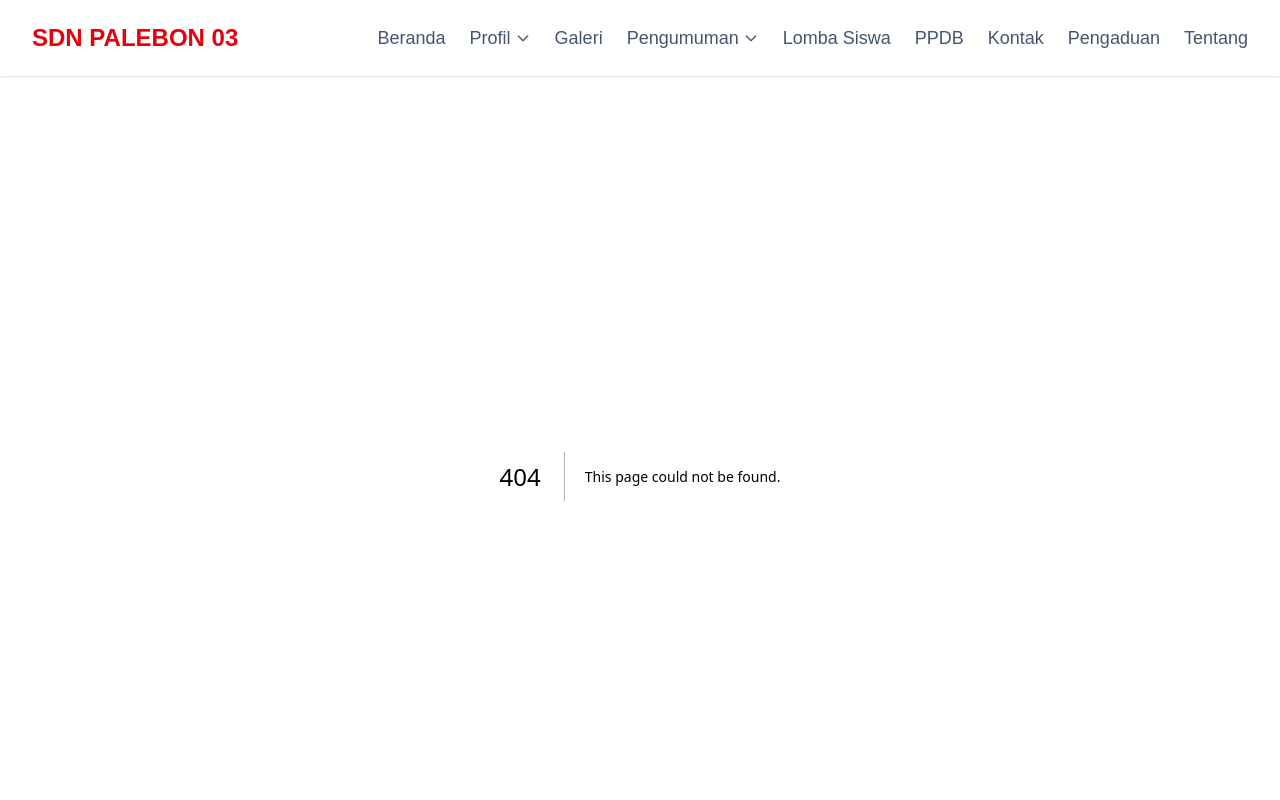
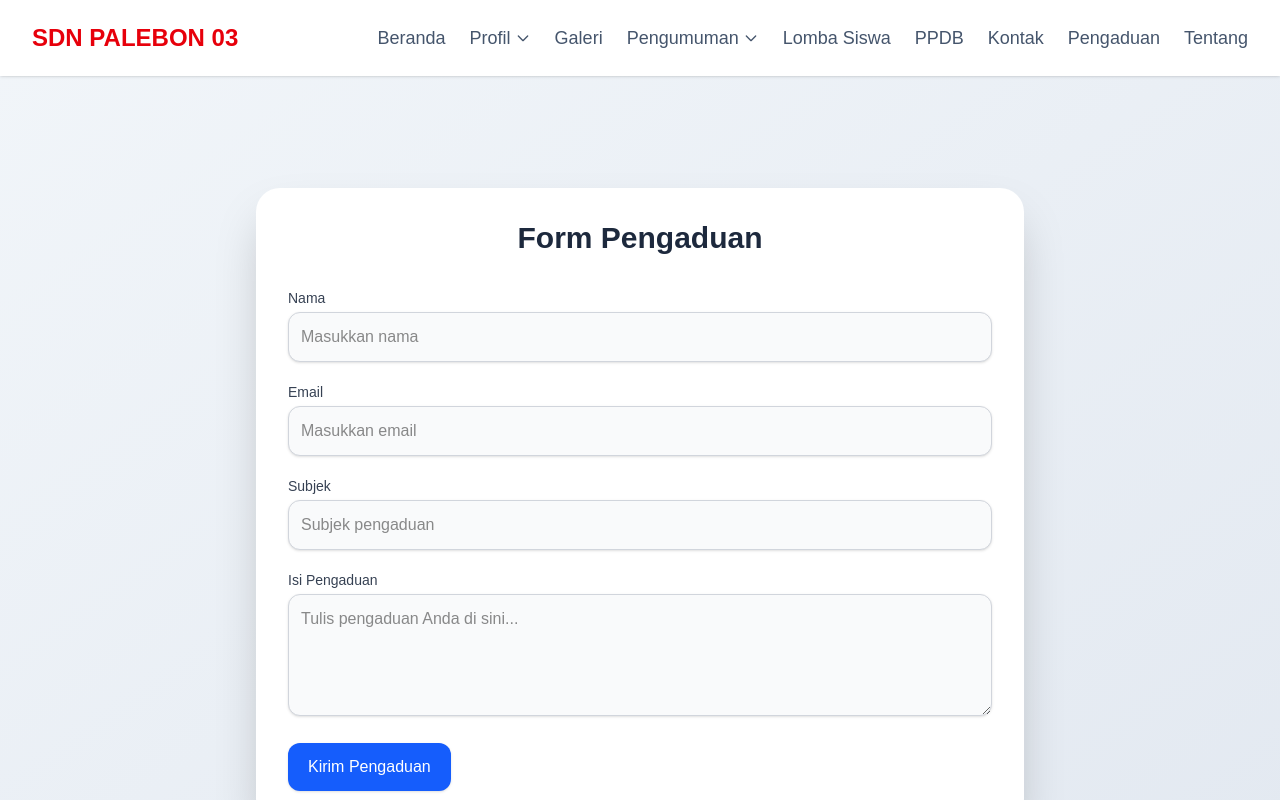
Before and after one commit to ardian56/SD-Palebon-03, a Next.js app: page /pengaduan in a window 1280 px wide. Before the commit this address had no page. Shown: the top 800 px of the page. Built offline with nearby package versions, Linux system fonts and the light colour scheme; no server answers; the database is empty.

Commit message:
add pengaduan

```diff
--- a/app/berita/page.jsx
+++ b/app/berita/page.jsx
@@ -41,7 +41,7 @@ const Berita = () => {
             key={item.id}
             className="flex flex-col md:flex-row md:w-[48%] bg-white border border-gray-200 rounded-lg shadow-sm hover:bg-gray-100 transition"
           >
-            <div className="relative w-full h-48 md:w-48 md:h-auto md:min-h-[200px]">
+            <div className="relative w-full h-48 sm:w-48% sm:h-auto md:min-h-[200px]">
               <Image
                 src={item.gambar}
                 alt={item.judul}
--- /dev/null
+++ b/app/pengaduan/page.jsx
@@ -0,0 +1,150 @@
+'use client';
+import React, { useState, useEffect } from 'react';
+import { supabase } from '@/lib/supabase';
+
+const PengaduanPage = () => {
+  const [formData, setFormData] = useState({
+    nama: '',
+    email: '',
+    subjek: '',
+    pesan: ''
+  });
+  const [aduanList, setAduanList] = useState([]);
+  const [isLoading, setIsLoading] = useState(false);
+
+  const handleChange = (e) => {
+    setFormData({ ...formData, [e.target.name]: e.target.value });
+  };
+
+  const handleSubmit = async (e) => {
+    e.preventDefault();
+    const { nama, email, subjek, pesan } = formData;
+
+    if (!nama || !email || !subjek || !pesan) {
+      alert("Semua field harus diisi!");
+      return;
+    }
+
+    setIsLoading(true);
+
+    const { error } = await supabase.from('pengaduan').insert([{ nama, email, subjek, pesan }]);
+
+    if (error) {
+      alert('Terjadi kesalahan saat mengirim pengaduan.');
+    } else {
+      setFormData({ nama: '', email: '', subjek: '', pesan: '' });
+      fetchData();
+    }
+
+    setIsLoading(false);
+  };
+
+  const fetchData = async () => {
+    const { data, error } = await supabase
+      .from('pengaduan')
+      .select('*')
+      .order('created_at', { ascending: false });
+
+    if (!error) {
+      setAduanList(data);
+    } else {
+      alert('Terjadi kesalahan saat mengambil data pengaduan.');
+    }
+  };
+
+  useEffect(() => {
+    fetchData();
+  }, []);
+
+  const maskNama = (nama) => {
+    if (!nama) return '';
+    return nama[0] + '*'.repeat(nama.length - 1);
+  };
+
+  return (
+    <div className="min-h-screen bg-gradient-to-br from-slate-100 to-slate-200 py-12 px-4">
+      <div className="max-w-3xl mx-auto bg-white p-8 rounded-3xl shadow-2xl mt-16">
+        <h2 className="text-3xl font-bold text-center text-slate-800 mb-8">Form Pengaduan</h2>
+        <form onSubmit={handleSubmit} className="space-y-5">
+          <div>
+            <label className="block text-sm font-medium text-gray-700 mb-1">Nama</label>
+            <input
+              type="text"
+              name="nama"
+              value={formData.nama}
+              onChange={handleChange}
+              className="w-full p-3 border border-gray-300 rounded-xl shadow-sm bg-gray-50"
+              placeholder="Masukkan nama"
+              required
+            />
+          </div>
+          <div>
+            <label className="block text-sm font-medium text-gray-700 mb-1">Email</label>
+            <input
+              type="email"
+              name="email"
+              value={formData.email}
+              onChange={handleChange}
+              className="w-full p-3 border border-gray-300 rounded-xl shadow-sm bg-gray-50"
+              placeholder="Masukkan email"
+              required
+            />
+          </div>
+          <div>
+            <label className="block text-sm font-medium text-gray-700 mb-1">Subjek</label>
+            <input
+              type="text"
+              name="subjek"
+              value={formData.subjek}
+              onChange={handleChange}
+              className="w-full p-3 border border-gray-300 rounded-xl shadow-sm bg-gray-50"
+              placeholder="Subjek pengaduan"
+              required
+            />
+          </div>
+          <div>
+            <label className="block text-sm font-medium text-gray-700 mb-1">Isi Pengaduan</label>
+            <textarea
+              name="pesan"
+              value={formData.pesan}
+              onChange={handleChange}
+              className="w-full p-3 border border-gray-300 rounded-xl shadow-sm bg-gray-50"
+              rows={4}
+              placeholder="Tulis pengaduan Anda di sini..."
+              required
+            />
+          </div>
+          <button
+            type="submit"
+            className="bg-blue-600 text-white px-5 py-3 rounded-xl shadow hover:bg-blue-700 transition"
+            disabled={isLoading}
+          >
+            {isLoading ? 'Mengirim...' : 'Kirim Pengaduan'}
+          </button>
+        </form>
+      </div>
+
+      {/* Daftar Aduan */}
+      <div className="max-w-3xl mx-auto mt-12">
+        <h3 className="text-2xl font-semibold text-gray-800 mb-6">Daftar Pengaduan</h3>
+        <div className="grid gap-4">
+          {aduanList.map((aduan) => (
+            <div
+              key={aduan.id}
+              className="bg-white p-5 rounded-xl shadow-md border border-gray-200"
+            >
+              <div className="text-sm text-gray-500 mb-1">Nama: {maskNama(aduan.nama)}</div>
+              <div className="font-semibold text-gray-800">{aduan.subjek}</div>
+              <div className="text-gray-700 mt-1">{aduan.pesan}</div>
+              <div className="text-xs text-gray-400 text-right mt-3">
+                {aduan.created_at ? new Date(aduan.created_at).toLocaleString() : ''}
+              </div>
+            </div>
+          ))}
+        </div>
+      </div>
+    </div>
+  );
+};
+
+export default PengaduanPage;
```
